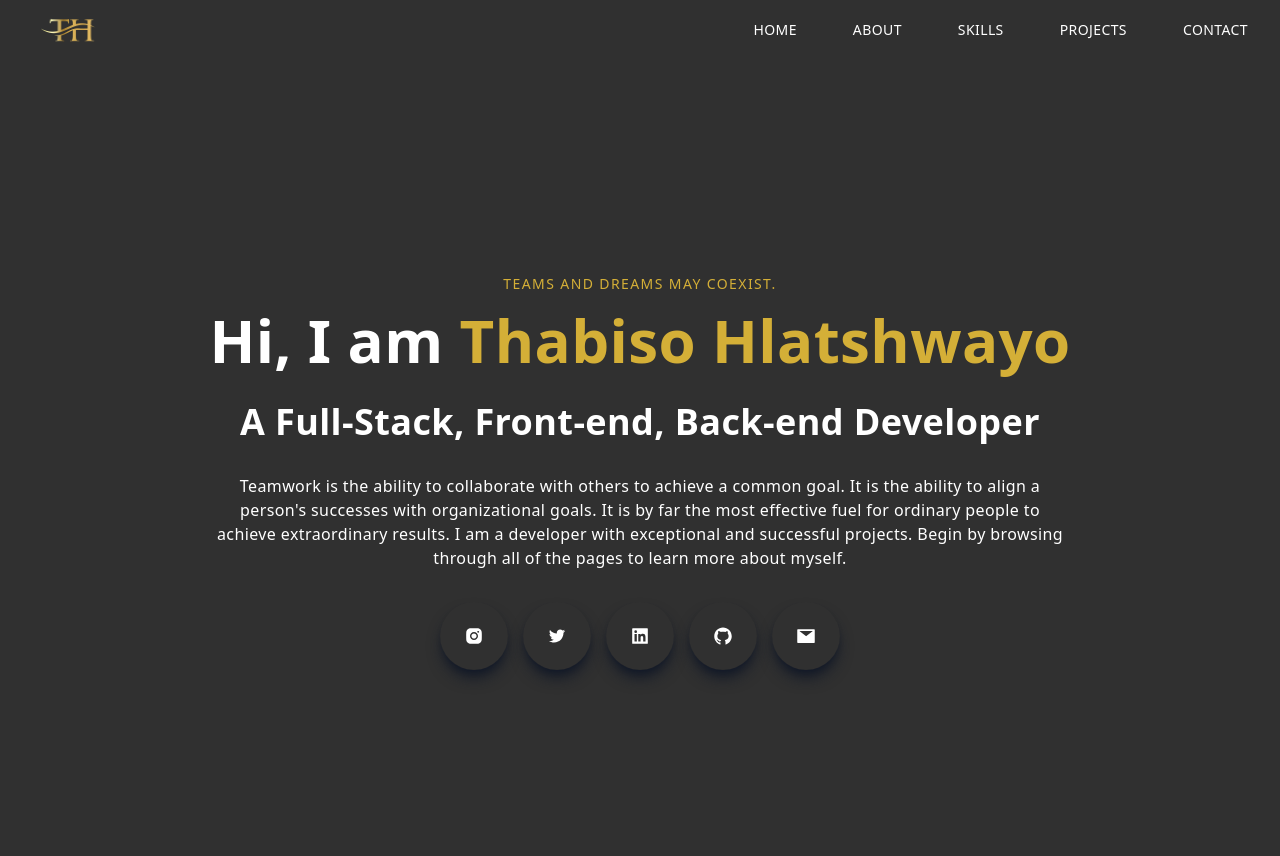
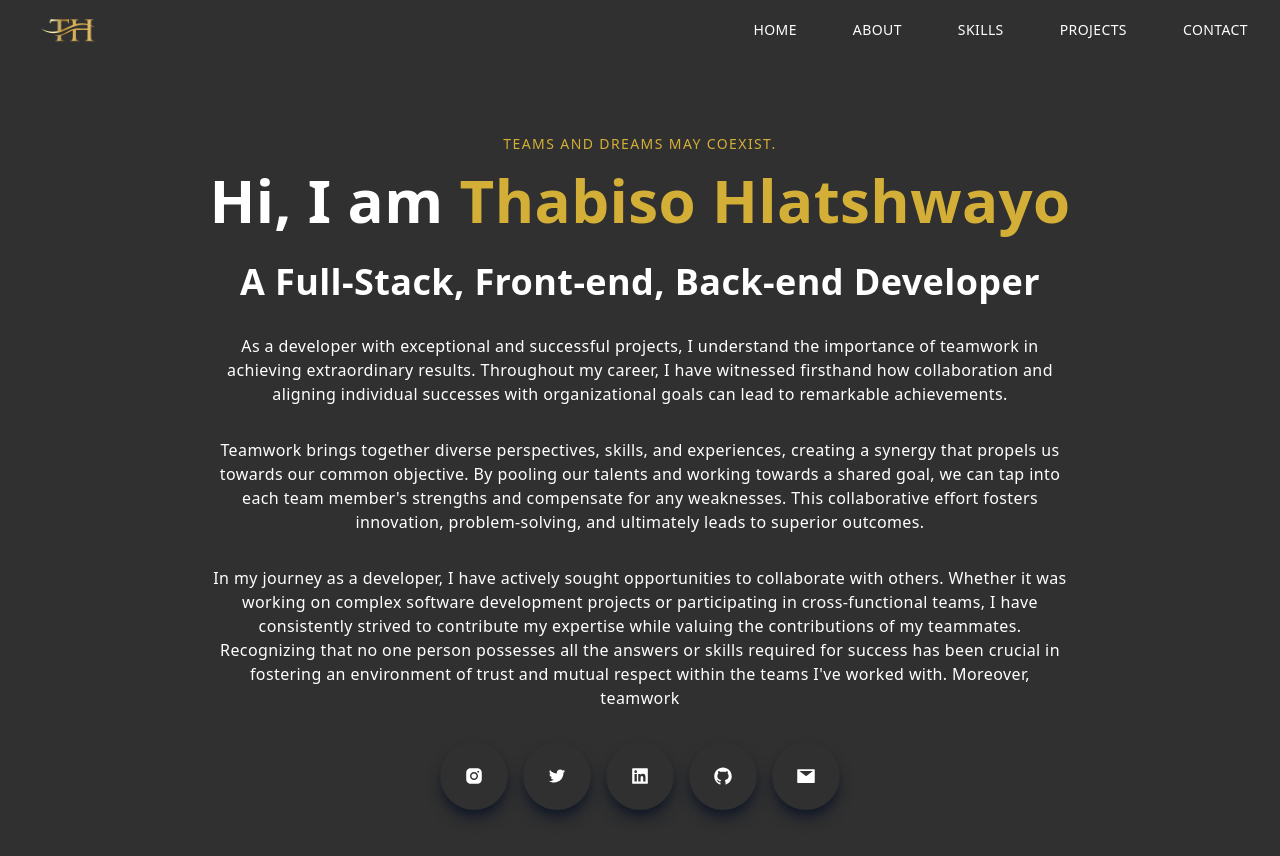
Before and after one commit to Thabiso-007/thabiso-hlatshwayo, a Next.js app: page / in a window 1280 px wide. Shown: the top 856 px of the page. Built offline with nearby package versions, Linux system fonts and the light colour scheme.

Commit message:
Updated content

```diff
--- a/pages/about.js
+++ b/pages/about.js
@@ -20,19 +20,15 @@ const About = () => {
               <h1 className={'uppercase text-3xl tracking-widest text-[#D4AF37] text-center'}>About Thabiso Hlatshwayo</h1>
               <h2 className={'py-4 text-center'}>Who I am</h2>
               <p className={'py-2 text-gray-100'}>
-                I have been coding for the past nine years.
-                In 11th grade, I began creating websites with HTML and CSS.
-                I am excited to learn about different technology platforms.
-                I have always had a fascination with technology and working with computers.
-                After high school, I began studying JavaScript, my first programming language.
-                After six months of tertiary education, I finally incorporated JavaScript into HTML.
-                That is where my interest in programming began.
+                After incorporating JavaScript into HTML, I realized the power and versatility of programming.
+                It opened up a whole new world of possibilities for me. I started exploring different frameworks
+                and libraries to enhance my software development skills.
               </p>
               <p className={'py-2 text-gray-100'}>
-                Following my tertiary education,
-                I enrolled in a bootcamp (HyperionDev) to learn how to create software in Java and Python.
-                After being captivated by the immense power of programming,
-                I was immediately drawn to learning more.
+                During my college years, I delved deeper into programming languages like Python and Java.
+                These languages allowed me to build more complex applications and expand my problem-solving
+                abilities. I enjoyed the challenge of creating efficient algorithms and finding elegant solutions
+                to various coding problems.
               </p>
           </div>
           <div className={'w-full h-auto shadow-xl shadow-black rounded-xl flex items-center justify-center p-4 hover:scale-105 ease-in duration-300'}>
--- a/pages/index.js
+++ b/pages/index.js
@@ -28,11 +28,25 @@ export default function Home() {
                     A Full-Stack, Front-end, Back-end Developer
                 </h2>
                 <p className={'py-4 text-white max-w-[70%] m-auto'}>
-                    Teamwork is the ability to collaborate with others to achieve a common goal.
-                    It is the ability to align a person's successes with organizational goals.
-                    It is by far the most effective fuel for ordinary people to achieve extraordinary results.
-                    I am a developer with exceptional and successful projects.
-                    Begin by browsing through all of the pages to learn more about myself.
+                    As a developer with exceptional and successful projects,
+                    I understand the importance of teamwork in achieving extraordinary results.
+                    Throughout my career, I have witnessed firsthand how collaboration and aligning
+                    individual successes with organizational goals can lead to remarkable achievements.
+                </p>
+                <p className={'py-4 text-white max-w-[70%] m-auto'}>
+                    Teamwork brings together diverse perspectives, skills, and experiences,
+                    creating a synergy that propels us towards our common objective. By pooling our
+                    talents and working towards a shared goal, we can tap into each team member's strengths
+                    and compensate for any weaknesses. This collaborative effort fosters innovation, problem-solving,
+                    and ultimately leads to superior outcomes.
+                </p>
+                <p className={'py-4 text-white max-w-[70%] m-auto'}>
+                    In my journey as a developer, I have actively sought opportunities to collaborate with others.
+                    Whether it was working on complex software development projects or participating in
+                    cross-functional teams, I have consistently strived to contribute my expertise while valuing
+                    the contributions of my teammates. Recognizing that no one person possesses all the answers or
+                    skills required for success has been crucial in fostering an environment of trust and mutual
+                    respect within the teams I've worked with. Moreover, teamwork
                 </p>
                 <div className={'flex items-center justify-between max-w-[400px] m-auto py-4'}>
                     <div className={'rounded-full shadow-lg shadow-gray-900 p-6 cursor-pointer hover:scale-110 ease-in duration-75'}>
```
